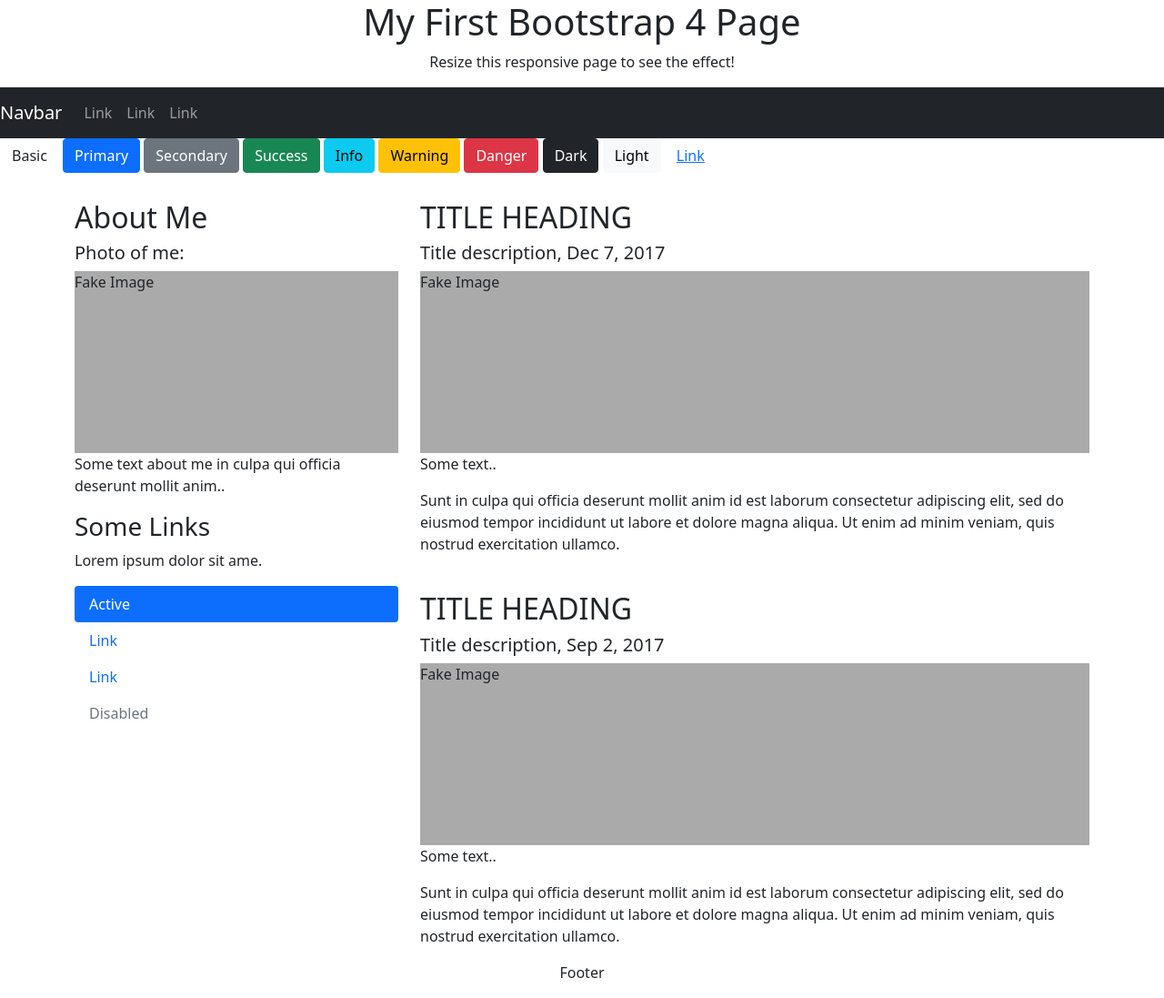
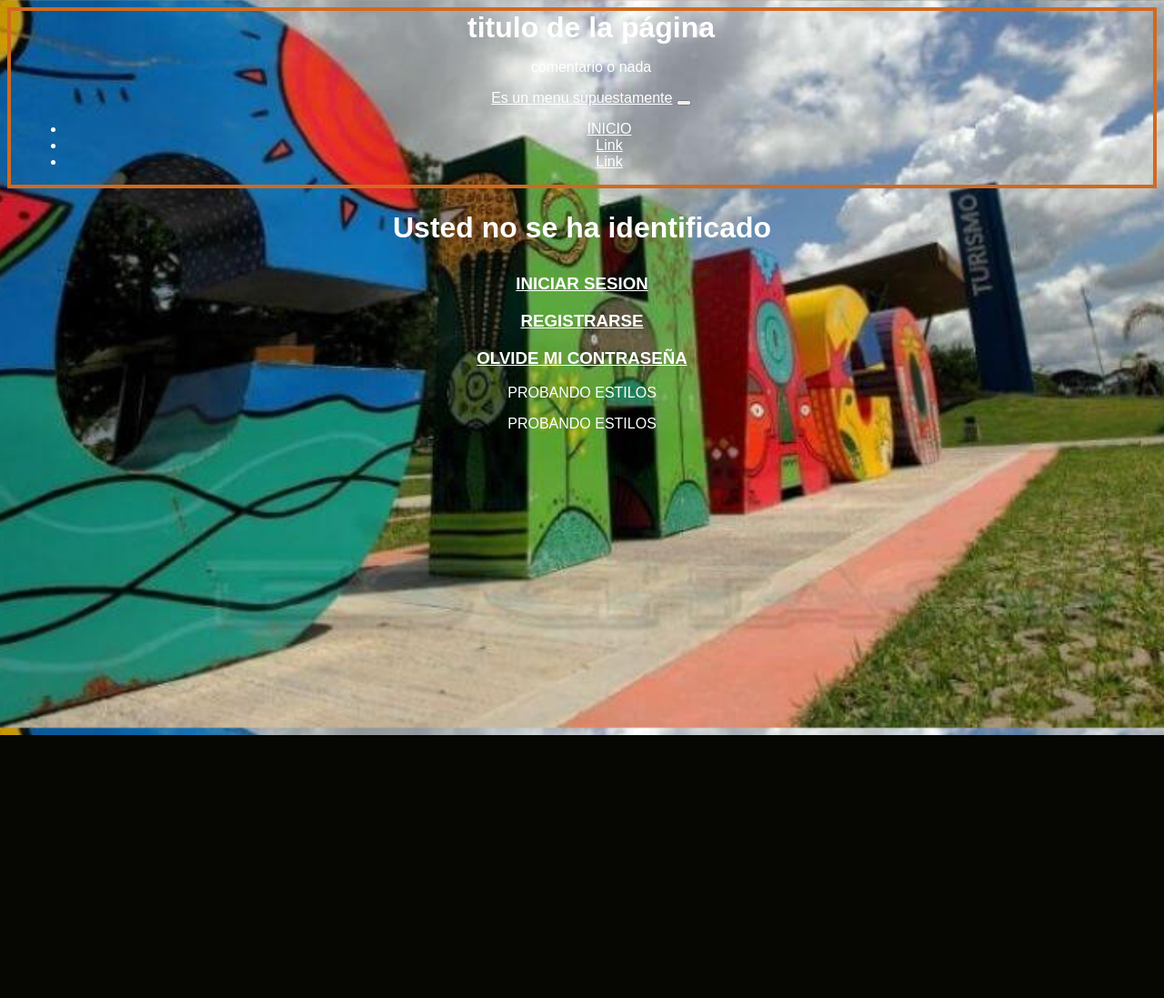
Before and after one commit to Nemo3003/Proyecto_Final_G_8, a Django app: page / in a window 1280 px wide. Shown: the whole page at 91% size. After the commit the page ends 808 px from the top, so only its background shows below. Run offline with Django 3.2, Linux system fonts and the light colour scheme; some libraries are stand-ins or nearby versions.

Commit message:
proyecto listo para fusionar con lo de Ulises

```diff
--- a/info2021/aplicaciones/login_register/urls.py
+++ b/info2021/aplicaciones/login_register/urls.py
@@ -1,6 +1,7 @@
 from django.urls import path
-from .views import SignUpView
+from .views import Registrarse
 
 urlpatterns = [
-    path('signup/',SignUpView.as_view() , name='registrarse'),
+    path('signup/',Registrarse.as_view() , name='registrarse'),
+
 ]
--- a/info2021/aplicaciones/login_register/views.py
+++ b/info2021/aplicaciones/login_register/views.py
@@ -6,8 +6,7 @@ from django.views import generic
 
 
 #----------------------------------- CREAMOS JUGADORES -------------------------------------------------
-class SignUpView (generic.CreateView):
+class Registrarse (generic.CreateView):
     form_class = UserCreationForm
     success_url = reverse_lazy('home')
     template_name = 'registration/registrarse.html'
-#----------------------------------- CREAMOS ADMINISTRADOREs --------------------------------------------
--- a/info2021/info2021/settings/base.py
+++ b/info2021/info2021/settings/base.py
@@ -106,7 +106,7 @@ AUTH_PASSWORD_VALIDATORS = [
 # Internationalization
 # https://docs.djangoproject.com/en/3.2/topics/i18n/
 
-LANGUAGE_CODE = 'es-ar'
+LANGUAGE_CODE = 'es-AR'
 
 TIME_ZONE = 'America/Argentina/Buenos_Aires'
 
@@ -122,9 +122,7 @@ USE_TZ = True
 
 STATIC_URL = '/static/'
 
-STATICFILES_DIRS = [
-    BASE_DIR / 'static',
-]
+STATICFILES_DIRS = (os.path.join(BASE_DIR / "static"),)
 
 STATIC_ROOT = os.path.join(BASE_DIR, 'static')
 
--- a/info2021/info2021/urls.py
+++ b/info2021/info2021/urls.py
@@ -25,8 +25,8 @@ from django.contrib.staticfiles.urls import staticfiles_urlpatterns
 urlpatterns = [
     path('admin/', admin.site.urls),
     path('accounts/', include('aplicaciones.login_register.urls')),
-    path('accounts/', include('django.contrib.auth.urls'), name="login"),
-    path('', TemplateView.as_view(template_name='home.html'), name="home"),
+    path('accounts/', include('django.contrib.auth.urls'), name="auth_django"),
+    path('', TemplateView.as_view(template_name='inicio.html'), name="home"),
     path('jugar/', include('aplicaciones.quiz_chaco.urls'))
 ]
 
--- a/info2021/templates/base.html
+++ b/info2021/templates/base.html
@@ -1,15 +1,17 @@
+<!DOCTYPE html>
 {% load static %}
-
-<!DOCTYPE html>
 <html lang="es">
 <head>
+    {% block title %}
     <title>Bootstrap 4 Website Example</title>
+    {% endblock %}
     <meta charset="utf-8">
     <meta name="viewport" content="width=device-width, initial-scale=1">
-    <link rel="stylesheet" href="{% static 'lib/bootstrap-5.1.0-dist/css/bootstrap.min.css' %}">
-    <script src="{% static 'lib/bootstrap-5.1.0-dist/js/jquery.min.js' %}"></script>
+    <!-- <link rel="stylesheet" type="text/css" href="{% static 'lib/bootstrap-5.1.0-dist/css/bootstrap.min.css' %}"> -->
+    <link rel="stylesheet" media="screen" href="css/styles.css" type="text/css">
+    <!-- <script src="{% static 'lib/bootstrap-5.1.0-dist/js/jquery.min.js' %}"></script>
     <script src="{% static 'lib/bootstrap-5.1.0-dist/js/popper.min.js' %}"></script>
-    <script src="{% static 'lib/bootstrap-5.1.0-dist/js/bootstrap.min.js' %}"></script>
+    <script src="{% static 'lib/bootstrap-5.1.0-dist/js/bootstrap.min.js' %}"></script> -->
     <style>
     .fakeimg {
     height: 200px;
@@ -17,22 +19,22 @@
     }
     </style>
 </head>
-<body>
 
-<div class="jumbotron text-center" style="margin-bottom:0">
-    <h1>My First Bootstrap 4 Page</h1>
-    <p>Resize this responsive page to see the effect!</p>
+<div style="border: chocolate solid 4px;">
+    <div class="jumbotron text-center" style="margin-bottom:0;  margin-left: 20px; ">
+        <h1 style="margin-top: auto; margin-bottom: auto;">titulo de la página</h1>
+        <p class="pas">comentario o nada</p>
     </div>
 
-<nav class="navbar navbar-expand-sm bg-dark navbar-dark">
-    <a class="navbar-brand" href="#">Navbar</a>
+    <nav class="navbar navbar-expand-sm bg-dark navbar-dark" style=" margin-left: 20px;">
+        <a class="navbar-brand" href="#">Es un menu supuestamente</a>
         <button class="navbar-toggler" type="button" data-toggle="collapse" data-target="#collapsibleNavbar">
         <span class="navbar-toggler-icon"></span>
         </button>
         <div class="collapse navbar-collapse" id="collapsibleNavbar">
         <ul class="navbar-nav">
             <li class="nav-item">
-        <a class="nav-link" href="#">Link</a>
+            <a class="nav-link" href="{% url 'home' %}">INICIO</a>
             </li>
             <li class="nav-item">
             <a class="nav-link" href="#">Link</a>
@@ -43,7 +45,10 @@
         </ul>
         </div>
     </nav>
+</div>
 
+{% block content %}
+    <body>
     <div>
         <button type="button" class="btn">Basic</button>
         <button type="button" class="btn btn-primary">Primary</button>
@@ -103,4 +108,7 @@
     </div>
 
     </body>
+
+{% endblock %}
+
 </html>
--- a/info2021/templates/home.html
+++ b/info2021/templates/home.html
@@ -8,35 +8,14 @@
 {% block content %}
 
 {% if user.is_authenticated %}
-  <div style="margin-top: 10%;">
-    <h1>Hola {{user.username}}!</h1>
-    <p> <a href = "{% url 'logout' %}"> CERRAR SESIÓN </a></p>
-  </div>
+  <h1>Hola {{user.username}}!</h1> <p> <a href = "{% url 'logout' %}"> CERRAR SESIÓN </a></p>
+{% else %}
+<div>
+  <h3>Usted no se ha identificado </p> <a href = "{% url 'login' %}"> INICIAR SESIÓN</a></h3>
+  <br><br>
+  <h3><a href="{% url 'registrarse' %}">REGISTRARSE</a></h3>
 
-  <div style="display:inline-flexbox;
-              text-align: center;
-              background-color: blue;
-              position:absolute;
-              font-size: 120px;
-              /* bottom: 35%;
-              top: 35%;
-              left: 35%;
-              right: 35%; */
-              ">
-    <a href="{% url 'jugar' %}"> JUGAR </a>
-  </div>
-
-  <p><a href="{% url 'password_change' %}">CAMBIAR CONTRASEÑA</a></p>
-
-
-  {% else %}
-  <div style="margin-top: 10%;">
-    <h1>Usted no se ha identificado </p></h1>
-    <br><br>
-    <h3><a href="{% url 'login' %}">INICIAR SESION</a></h3>
-    <h3><a href="{% url 'registrarse' %}">REGISTRARSE</a></h3>
-    <h3><a href="{% url 'password_reset' %}">OLVIDE MI CONTRASEÑA</a></h3>
-  </div>
+</div>
 
 
 {% endif%}
--- a/info2021/templates/inicio.html
+++ b/info2021/templates/inicio.html
@@ -1,4 +1,4 @@
-{% extends 'templates/base.html' %}
+{% extends 'base.html' %}
 {% load static %}
 
 {% block title %}
@@ -8,14 +8,23 @@
 {% block content %}
 
 {% if user.is_authenticated %}
-  <h1>Hola {{user.username}}!</h1> <p> <a href = "{% url 'logout' %}"> CERRAR SESIÓN </a></p>
-{% else %}
-<div>
-  <h3>Usted no se ha identificado </p> <a href = "{% url 'login' %}"> INICIAR SESIÓN</a></h3>
-  <br><br>
-  <h3><a href="{% url 'signup' %}">REGISTRARSE</a></h3>
+  <div style="margin-top: 2%;">
+    <h1>Hola {{user.username}}!</h1>
+    <a href="{% url 'jugar' %}"> JUGAR </a>
+    <p> <a href = "{% url 'logout' %}"> CERRAR SESIÓN </a></p>
+  </div>
+  <p><a href="{% url 'password_change' %}">CAMBIAR CONTRASEÑA</a></p>
 
-</div>
+  {% else %}
+
+  <div style="margin-top: 2%;">
+    <h1>Usted no se ha identificado </p></h1>
+    <h3><a href="{% url 'login' %}">INICIAR SESION</a></h3>
+    <h3><a href="{% url 'registrarse' %}">REGISTRARSE</a></h3>
+    <h3><a href="{% url 'password_reset' %}">OLVIDE MI CONTRASEÑA</a></h3>
+    <p>PROBANDO ESTILOS</p>
+  </div>
+  <p class="pas">PROBANDO ESTILOS</p>
 
 
 {% endif%}
--- a/info2021/templates/registration/password_reset_confirm.html
+++ b/info2021/templates/registration/password_reset_confirm.html
@@ -1,4 +1,5 @@
 {% extends 'base.html' %}
+
 
 {% block title %} <title>Nueva Contraseña</title> {% endblock %}
 
```
Also changed, not shown: info2021/templates/registration/login.html (+9 -4 lines), 1 other file. Lines whose indentation alone changed are shown as unchanged.
